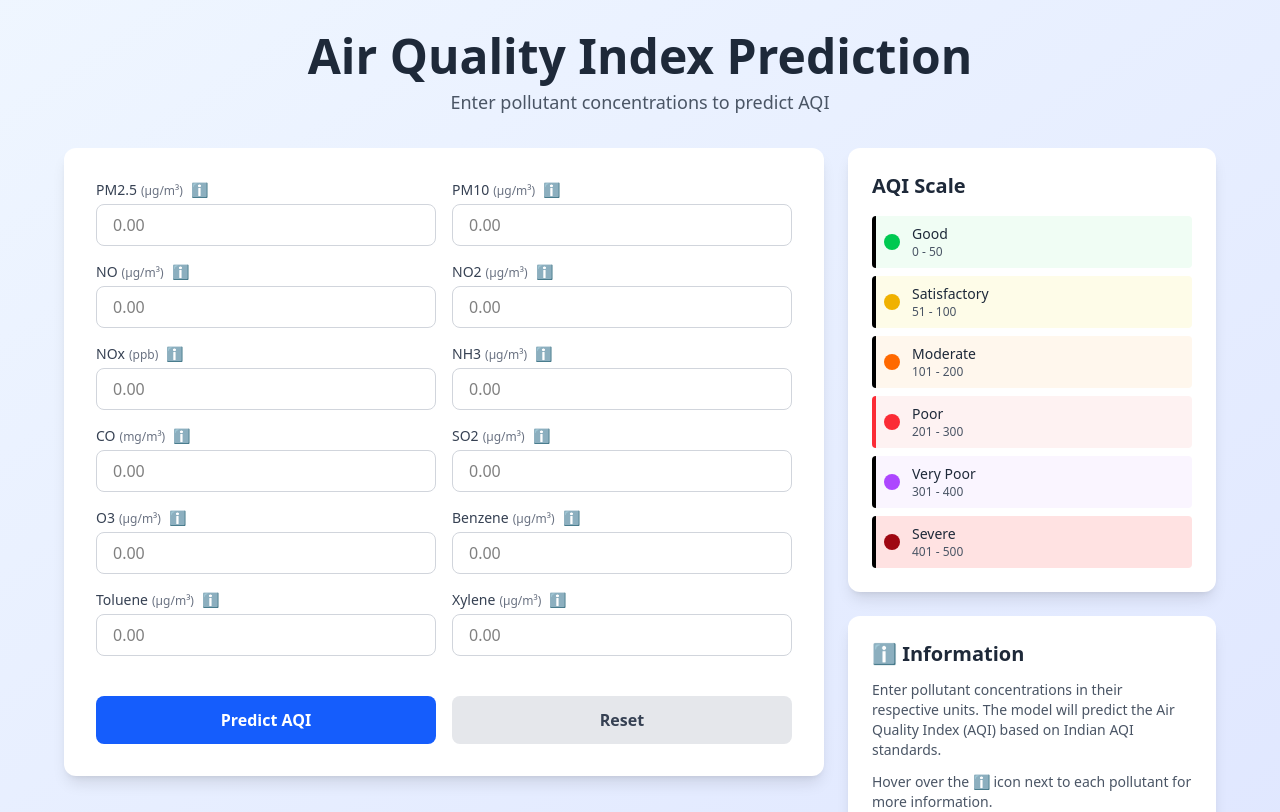
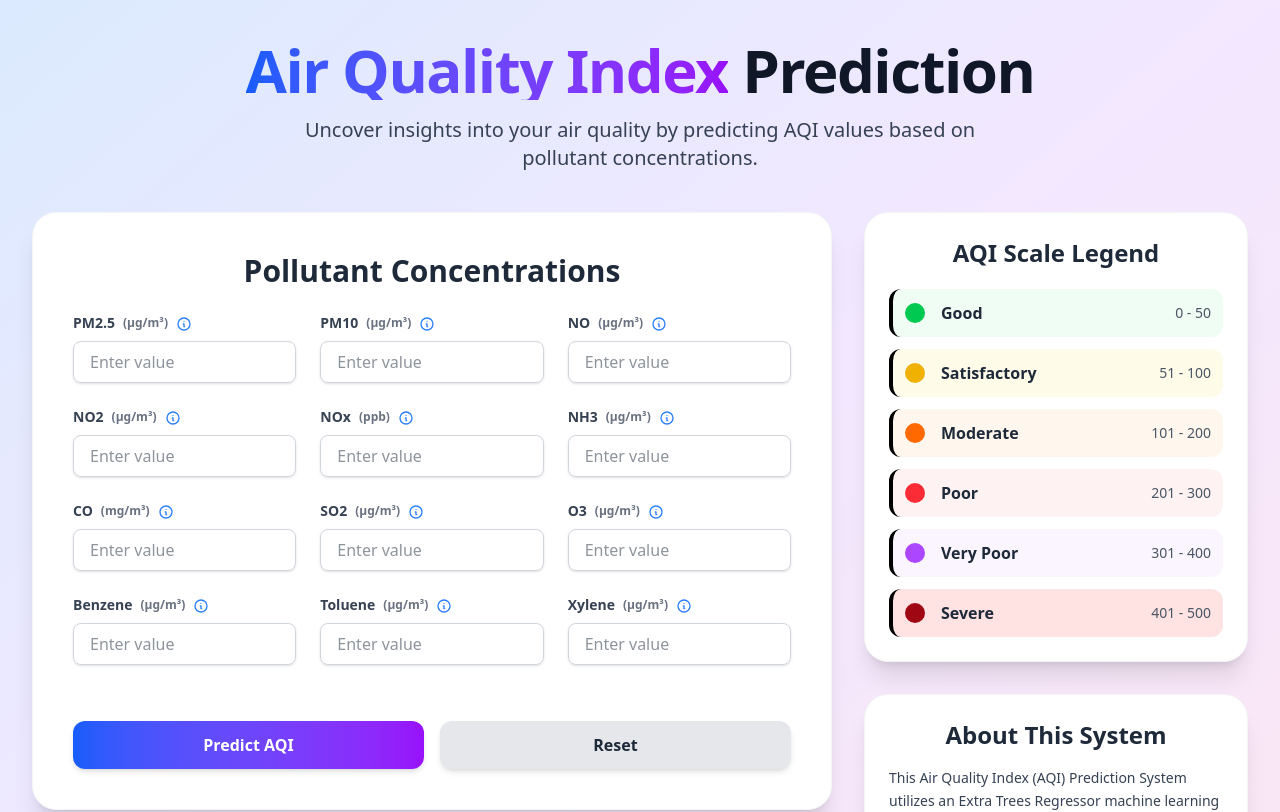
Before and after one commit to blacklytning/aqi, a React (Vite) app: page / in a window 1280 px wide. Shown: the top 812 px of the page. Built offline with nearby package versions, Linux system fonts and the light colour scheme.

Commit message:
Small bug fixes

```diff
--- a/src/App.jsx
+++ b/src/App.jsx
@@ -14,18 +14,18 @@ const AQI_CATEGORIES = {
 
 // Pollutant information with tooltips
 const POLLUTANTS = [
-  { name: 'PM2.5', key: 'pm25', unit: 'μg/m³', description: 'Particulate matter with diameter less than 2.5 micrometers' },
-  { name: 'PM10', key: 'pm10', unit: 'μg/m³', description: 'Particulate matter with diameter less than 10 micrometers' },
-  { name: 'NO', key: 'no', unit: 'μg/m³', description: 'Nitric Oxide' },
-  { name: 'NO2', key: 'no2', unit: 'μg/m³', description: 'Nitrogen Dioxide' },
-  { name: 'NOx', key: 'nox', unit: 'ppb', description: 'Nitrogen Oxides' },
-  { name: 'NH3', key: 'nh3', unit: 'μg/m³', description: 'Ammonia' },
-  { name: 'CO', key: 'co', unit: 'mg/m³', description: 'Carbon Monoxide' },
-  { name: 'SO2', key: 'so2', unit: 'μg/m³', description: 'Sulfur Dioxide' },
-  { name: 'O3', key: 'o3', unit: 'μg/m³', description: 'Ozone' },
-  { name: 'Benzene', key: 'benzene', unit: 'μg/m³', description: 'Benzene' },
-  { name: 'Toluene', key: 'toluene', unit: 'μg/m³', description: 'Toluene' },
-  { name: 'Xylene', key: 'xylene', unit: 'μg/m³', description: 'Xylene' }
+  { name: 'PM2.5', key: 'pm25', unit: 'μg/m³', description: 'Particulate matter with diameter less than 2.5 micrometers', fullForm: 'Fine Particulate Matter (PM2.5)' },
+  { name: 'PM10', key: 'pm10', unit: 'μg/m³', description: 'Particulate matter with diameter less than 10 micrometers', fullForm: 'Coarse Particulate Matter (PM10)' },
+  { name: 'NO', key: 'no', unit: 'μg/m³', description: 'Nitric Oxide', fullForm: 'Nitric Oxide' },
+  { name: 'NO2', key: 'no2', unit: 'μg/m³', description: 'Nitrogen Dioxide', fullForm: 'Nitrogen Dioxide' },
+  { name: 'NOx', key: 'nox', unit: 'ppb', description: 'Nitrogen Oxides', fullForm: 'Nitrogen Oxides' },
+  { name: 'NH3', key: 'nh3', unit: 'μg/m³', description: 'Ammonia', fullForm: 'Ammonia' },
+  { name: 'CO', key: 'co', unit: 'mg/m³', description: 'Carbon Monoxide', fullForm: 'Carbon Monoxide' },
+  { name: 'SO2', key: 'so2', unit: 'μg/m³', description: 'Sulfur Dioxide', fullForm: 'Sulfur Dioxide' },
+  { name: 'O3', key: 'o3', unit: 'μg/m³', description: 'Ozone', fullForm: 'Ozone' },
+  { name: 'Benzene', key: 'benzene', unit: 'μg/m³', description: 'Benzene', fullForm: 'Benzene' },
+  { name: 'Toluene', key: 'toluene', unit: 'μg/m³', description: 'Toluene', fullForm: 'Toluene' },
+  { name: 'Xylene', key: 'xylene', unit: 'μg/m³', description: 'Xylene', fullForm: 'Xylene' }
 ]
 
 function App() {
@@ -195,38 +195,43 @@ function App() {
   const categoryInfo = result ? AQI_CATEGORIES[result.category] : null
 
   return (
-    <div className="min-h-screen bg-gradient-to-br from-blue-50 to-indigo-100 py-8 px-4 sm:px-6 lg:px-8">
-      <div className="max-w-6xl mx-auto">
+    <div className="min-h-screen bg-gradient-to-br from-blue-100 via-purple-100 to-pink-100 py-10 px-4 sm:px-6 lg:px-8 font-sans">
+      <div className="max-w-7xl mx-auto">
         {/* Header */}
-        <div className="text-center mb-8">
-          <h1 className="text-4xl sm:text-5xl font-bold text-gray-800 mb-2">
-            Air Quality Index Prediction
+        <div className="text-center mb-10">
+          <h1 className="text-5xl sm:text-6xl font-extrabold text-gray-900 mb-4 tracking-tight">
+            <span className="inline-block bg-clip-text text-transparent bg-gradient-to-r from-blue-600 to-purple-600">
+              Air Quality Index
+            </span> Prediction
           </h1>
-          <p className="text-gray-600 text-lg">
-            Enter pollutant concentrations to predict AQI
+          <p className="text-gray-700 text-xl max-w-2xl mx-auto">
+            Uncover insights into your air quality by predicting AQI values based on pollutant concentrations.
           </p>
         </div>
 
-        <div className="grid grid-cols-1 lg:grid-cols-3 gap-6">
+        <div className="grid grid-cols-1 lg:grid-cols-3 gap-8">
           {/* Input Form - Left Column */}
           <div className="lg:col-span-2">
-            <div className="bg-white rounded-xl shadow-lg p-6 sm:p-8">
-              <form onSubmit={handleSubmit} className="space-y-6">
+            <div className="bg-white rounded-3xl shadow-xl p-6 sm:p-10 border border-gray-100">
+              <h2 className="text-3xl font-bold text-gray-800 mb-6 text-center">Pollutant Concentrations</h2>
+              <form onSubmit={handleSubmit} className="space-y-8">
                 {/* Pollutant Inputs */}
-                <div className="grid grid-cols-1 sm:grid-cols-2 gap-4">
+                <div className="grid grid-cols-1 sm:grid-cols-2 lg:grid-cols-3 gap-6">
                   {POLLUTANTS.map((pollutant) => (
-                    <div key={pollutant.key} className="relative">
+                    <div key={pollutant.key} className="relative group">
                       <label
                         htmlFor={pollutant.key}
-                        className="block text-sm font-medium text-gray-700 mb-1"
+                        className="block text-sm font-semibold text-gray-700 mb-2 flex items-center"
                       >
                         {pollutant.name}
-                        <span className="text-gray-500 text-xs ml-1">({pollutant.unit})</span>
+                        <span className="text-gray-500 text-xs ml-2">({pollutant.unit})</span>
                         <span
-                          className="ml-2 text-blue-500 cursor-help"
-                          title={pollutant.description}
+                          className="ml-2 text-blue-500 cursor-help group-hover:text-blue-700 transition-colors"
+                          title={pollutant.fullForm + ': ' + pollutant.description}
                         >
-                          ℹ️
+                          <svg xmlns="http://www.w3.org/2000/svg" className="h-4 w-4 inline-block" fill="none" viewBox="0 0 24 24" stroke="currentColor" strokeWidth="2">
+                            <path strokeLinecap="round" strokeLinejoin="round" d="M13 16h-1v-4h-1m1-4h.01M21 12a9 9 0 11-18 0 9 9 0 0118 0z" />
+                          </svg>
                         </span>
                       </label>
                       <input
@@ -235,26 +240,27 @@ function App() {
                         name={pollutant.key}
                         value={formData[pollutant.key]}
                         onChange={handleChange}
-                        className={`w-full px-4 py-2 border rounded-lg focus:ring-2 focus:ring-blue-500 focus:border-transparent transition-all ${
-                          errors[pollutant.key]
-                            ? 'border-red-500 focus:ring-red-500'
-                            : 'border-gray-300'
-                        }`}
-                        placeholder="0.00"
+                        className={`w-full px-4 py-2 border rounded-lg shadow-sm text-gray-800
+                          focus:ring-blue-500 focus:border-blue-500 transition-all duration-200
+                          ${errors[pollutant.key]
+                            ? 'border-red-400 focus:ring-red-500'
+                            : 'border-gray-300 hover:border-gray-400'
+                          }`}
+                        placeholder="Enter value"
                       />
                       {errors[pollutant.key] && (
-                        <p className="mt-1 text-sm text-red-600">{errors[pollutant.key]}</p>
+                        <p className="mt-2 text-sm text-red-600 font-medium">{errors[pollutant.key]}</p>
                       )}
                     </div>
                   ))}
                 </div>
 
                 {/* Action Buttons */}
-                <div className="flex flex-col sm:flex-row gap-4 pt-4">
+                <div className="flex flex-col sm:flex-row gap-4 pt-6">
                   <button
                     type="submit"
                     disabled={loading}
-                    className="flex-1 bg-blue-600 hover:bg-blue-700 disabled:bg-blue-400 text-white font-semibold py-3 px-6 rounded-lg transition-colors duration-200 flex items-center justify-center"
+                    className="flex-1 bg-gradient-to-r from-blue-600 to-purple-600 hover:from-blue-700 hover:to-purple-700 disabled:from-gray-400 disabled:to-gray-500 text-white font-bold py-3 px-6 rounded-xl shadow-md hover:shadow-lg transition-all duration-200 flex items-center justify-center transform hover:-translate-y-0.5"
                   >
                     {loading ? (
                       <>
@@ -271,7 +277,7 @@ function App() {
                   <button
                     type="button"
                     onClick={handleReset}
-                    className="flex-1 bg-gray-200 hover:bg-gray-300 text-gray-700 font-semibold py-3 px-6 rounded-lg transition-colors duration-200"
+                    className="flex-1 bg-gray-200 hover:bg-gray-300 text-gray-800 font-semibold py-3 px-6 rounded-xl shadow-md hover:shadow-lg transition-all duration-200 transform hover:-translate-y-0.5"
                   >
                     Reset
                   </button>
@@ -279,8 +285,8 @@ function App() {
 
                 {/* Error Message */}
                 {error && (
-                  <div className="bg-red-50 border border-red-200 text-red-700 px-4 py-3 rounded-lg">
-                    <p className="font-medium">Error</p>
+                  <div className="bg-red-100 border border-red-300 text-red-800 px-5 py-3 rounded-xl shadow-sm mt-6">
+                    <p className="font-bold">Error:</p>
                     <p className="text-sm mt-1">{error}</p>
                   </div>
                 )}
@@ -289,40 +295,38 @@ function App() {
           </div>
 
           {/* Results Panel - Right Column */}
-          <div className="lg:col-span-1 space-y-6">
+          <div className="lg:col-span-1 space-y-8">
             {/* Prediction Result */}
             {result && (
-              <div className={`bg-white rounded-xl shadow-lg p-6 ${categoryInfo.bgLight} border-2 ${categoryInfo.color.replace('bg-', 'border-')}`}>
-                <h2 className="text-2xl font-bold mb-4 text-gray-800">Prediction Result</h2>
+              <div className={`bg-white rounded-3xl shadow-xl p-6 border-2 ${categoryInfo.color.replace('bg-', 'border-')} ${categoryInfo.bgLight}`}>
+                <h2 className="text-3xl font-bold mb-5 text-gray-800 text-center">Predicted AQI</h2>
                 <div className="text-center mb-4">
-                  <div className={`inline-block ${categoryInfo.color} text-white text-5xl font-bold px-8 py-4 rounded-lg mb-3`}>
+                  <div className={`inline-block ${categoryInfo.color} text-white text-6xl font-extrabold px-10 py-5 rounded-2xl mb-4 transform hover:scale-105 transition-transform duration-200`}>
                     {result.aqi.toFixed(1)}
                   </div>
-                  <div className={`text-2xl font-semibold ${categoryInfo.textColor} mb-2`}>
+                  <div className={`text-3xl font-bold ${categoryInfo.textColor} mb-2`}>
                     {result.category.replace(/([A-Z])/g, ' $1').trim()}
                   </div>
-                  <div className="text-sm text-gray-600">
-                    AQI Value
-                  </div>
+                  <p className="text-md text-gray-600">Air Quality Index Value</p>
                 </div>
               </div>
             )}
 
             {/* AQI Scale Legend */}
-            <div className="bg-white rounded-xl shadow-lg p-6">
-              <h3 className="text-xl font-bold mb-4 text-gray-800">AQI Scale</h3>
-              <div className="space-y-2">
+            <div className="bg-white rounded-3xl shadow-xl p-6 border border-gray-100">
+              <h3 className="text-2xl font-bold mb-5 text-gray-800 text-center">AQI Scale Legend</h3>
+              <div className="space-y-3">
                 {Object.entries(AQI_CATEGORIES).map(([category, info]) => (
                   <div
                     key={category}
-                    className={`flex items-center p-2 rounded ${info.bgLight} border-l-4 ${info.color.replace('bg-', 'border-')}`}
+                    className={`flex items-center p-3 rounded-xl ${info.bgLight} border-l-4 ${info.color.replace('bg-', 'border-')} transition-all duration-200 hover:shadow-md`}
                   >
-                    <div className={`w-4 h-4 rounded-full ${info.color} mr-3`}></div>
-                    <div className="flex-1">
-                      <div className="font-medium text-sm text-gray-800">
+                    <div className={`w-5 h-5 rounded-full ${info.color} mr-4 flex-shrink-0`}></div>
+                    <div className="flex-1 flex justify-between items-center">
+                      <div className="font-semibold text-gray-800 text-base">
                         {category.replace(/([A-Z])/g, ' $1').trim()}
                       </div>
-                      <div className="text-xs text-gray-600">
+                      <div className="text-sm text-gray-600 font-medium">
                         {info.min} - {info.max}
                       </div>
                     </div>
@@ -332,13 +336,13 @@ function App() {
             </div>
 
             {/* Info Card */}
-            <div className="bg-white rounded-xl shadow-lg p-6">
-              <h3 className="text-xl font-bold mb-3 text-gray-800">ℹ️ Information</h3>
-              <p className="text-sm text-gray-600 mb-3">
-                Enter pollutant concentrations in their respective units. The model will predict the Air Quality Index (AQI) based on Indian AQI standards.
+            <div className="bg-white rounded-3xl shadow-xl p-6 border border-gray-100">
+              <h3 className="text-2xl font-bold mb-4 text-gray-800 text-center">About This System</h3>
+              <p className="text-sm text-gray-700 mb-3 leading-relaxed">
+                This Air Quality Index (AQI) Prediction System utilizes an Extra Trees Regressor machine learning model, specifically trained on Indian AQI data. Input various pollutant concentrations to receive an instant AQI prediction.
               </p>
-              <p className="text-sm text-gray-600">
-                Hover over the ℹ️ icon next to each pollutant for more information.
+              <p className="text-sm text-gray-700 leading-relaxed">
+                The predicted AQI value is categorized and color-coded according to standard air quality levels, providing a quick visual understanding of the air quality. Hover over the <span className="font-semibold text-blue-600">ⓘ icon</span> next to each pollutant for detailed descriptions and units.
               </p>
             </div>
           </div>
```
